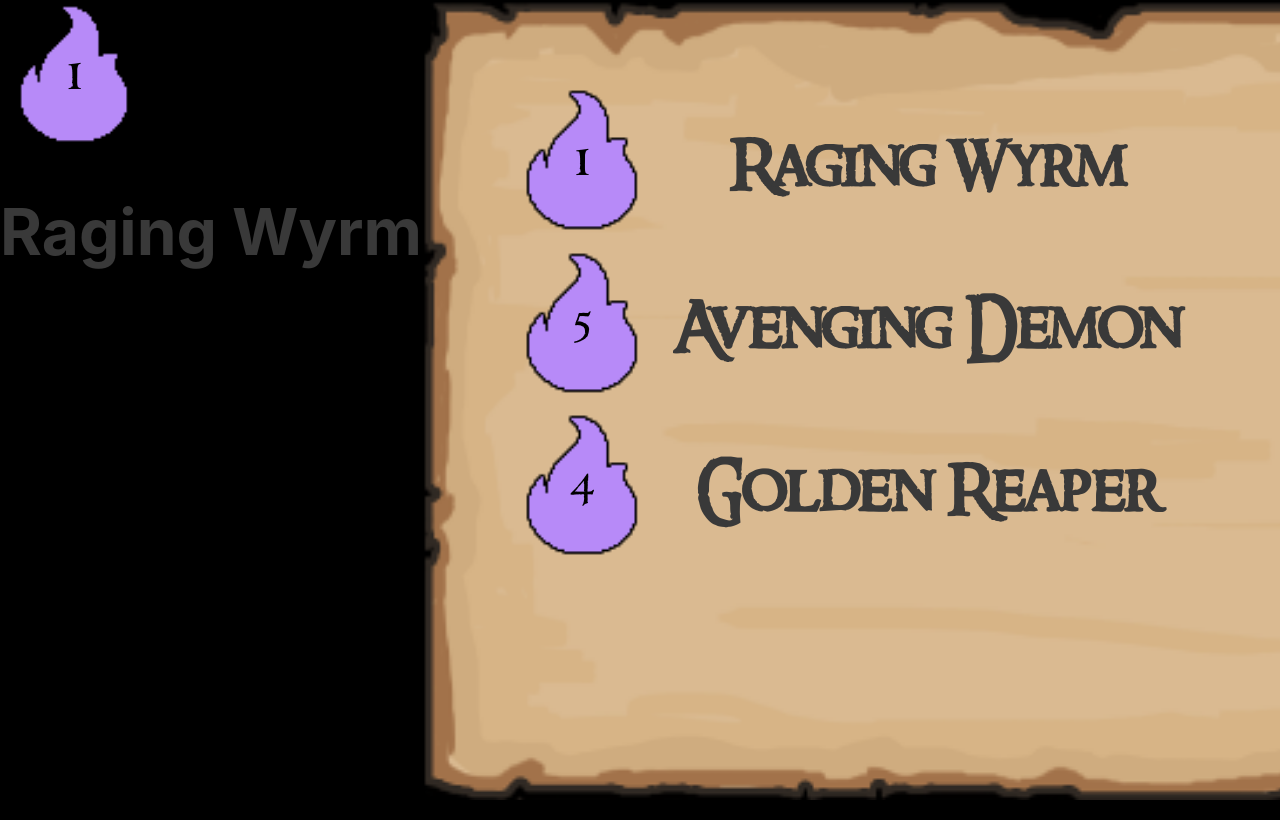
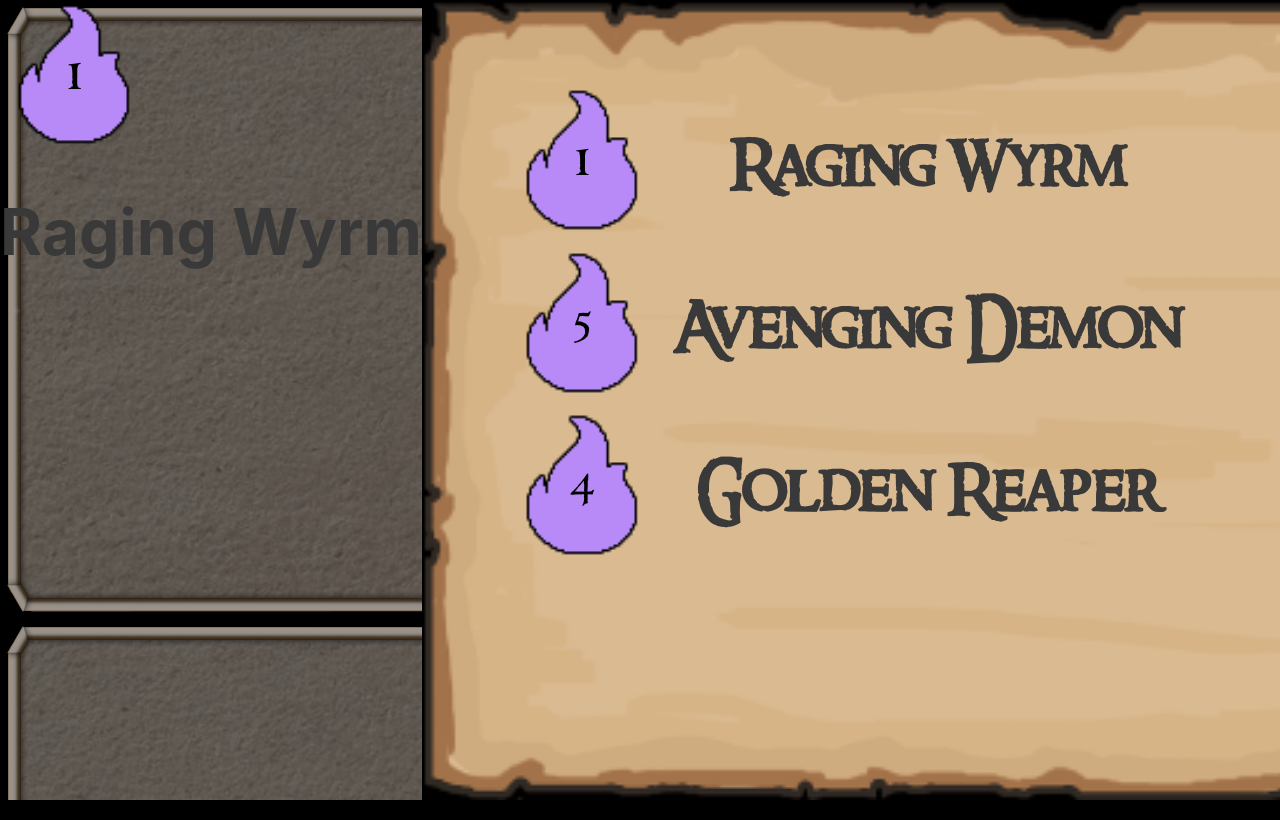
Before and after one commit to senpai-academy/deckbuilder-kata, a React (Create React App) app: page / in a window 1280 px wide. Built offline with nearby package versions, Linux system fonts and the light colour scheme.

Commit message:
casi lo mismo

```diff
--- a/src/App.css
+++ b/src/App.css
@@ -79,3 +79,7 @@ font-size: xx-large;
   "cartas banco"
   "cartas info";
 }
+
+#PopUpContainer{
+  background-image: url("../public/Sprites/Panels/BackgroundLarge.png");
+}
--- a/src/App.js
+++ b/src/App.js
@@ -30,7 +30,7 @@ function App  ()  {
       selectedCard != null &&  <PopUp card={selectedCard}/>
     }
 
-  <CardBank Cardlist={cards}/>
+ // <CardBank Cardlist={cards}/>
   </div>
 )
 }
--- a/src/components/PopUp/PopUp.jsx
+++ b/src/components/PopUp/PopUp.jsx
@@ -5,9 +5,9 @@ import CardName from "../cardBank/name/CardName";
 
 const PopUp=(props)=>{
     return(
-        <React.Fragment>
+        <div id="PopUpContainer">
             <div>
-                <div >
+                <div>
                     <CardCost cost={props.card.cost}/>
                 </div>
 
@@ -30,7 +30,7 @@ const PopUp=(props)=>{
                 <div></div>
             </div>
 
-        </React.Fragment>
+        </div>
     )
 }
 export default PopUp;
```
